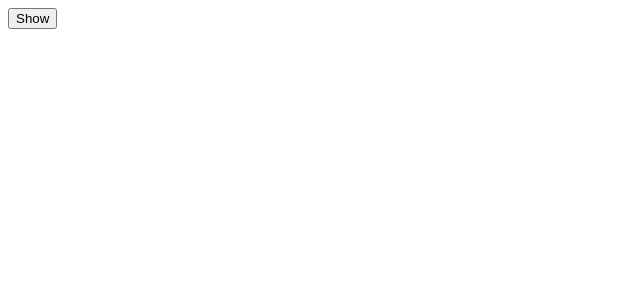
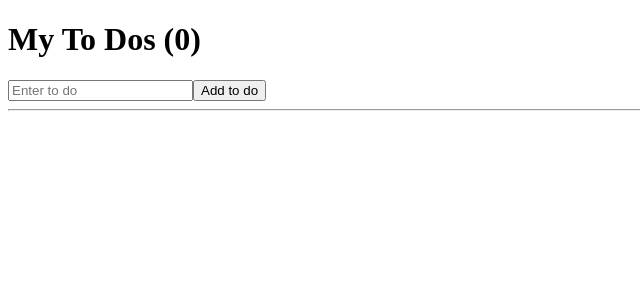
Before and after one commit to hyeonpearl/react-for-beginners, a React (Create React App) app: page / in a window 1280 px wide. Shown: the top 300 px of the page, without its empty margins (0-640 px from the left). Built offline with nearby package versions, Linux system fonts and the light colour scheme.

Commit message:
Simple To Do List

```diff
--- a/src/App.js
+++ b/src/App.js
@@ -1,22 +1,43 @@
-import { useState, useEffect } from 'react';
-
-function Hello() {
-  useEffect(() => {
-    console.log('hi');
-    return () => {
-      console.log('bye');
-    };
-  }, []);
-  return <h1>Hello</h1>;
-}
+import { useState } from 'react';
 
 function App() {
-  const [showing, setShowing] = useState(false);
-  const onClick = () => setShowing(prev => !prev);
+  const [toDo, setToDo] = useState('');
+  const [toDos, setToDos] = useState([]);
+  const onChange = e => setToDo(e.target.value);
+  const onSubmit = e => {
+    e.preventDefault();
+    if (toDo === '') {
+      return;
+    }
+    setToDos(currentArray => [toDo, ...currentArray]);
+    setToDo('');
+  };
+  const removeBtn = key => {
+    setToDos(currentToDos =>
+      currentToDos.filter((_, currentKey) => currentKey !== key)
+    );
+  };
   return (
     <div>
-      {showing ? <Hello /> : null}
-      <button onClick={onClick}>{showing ? 'Hide' : 'Show'}</button>
+      <h1>My To Dos ({toDos.length})</h1>
+      <form onSubmit={onSubmit}>
+        <input
+          onChange={onChange}
+          value={toDo}
+          type='text'
+          placeholder='Enter to do'
+        ></input>
+        <button>Add to do</button>
+      </form>
+      <hr />
+      <ul>
+        {toDos.map((toDo, key) => (
+          <li key={key}>
+            {toDo}
+            <button onClick={() => removeBtn(key)}>X</button>
+          </li>
+        ))}
+      </ul>
     </div>
   );
 }
```
